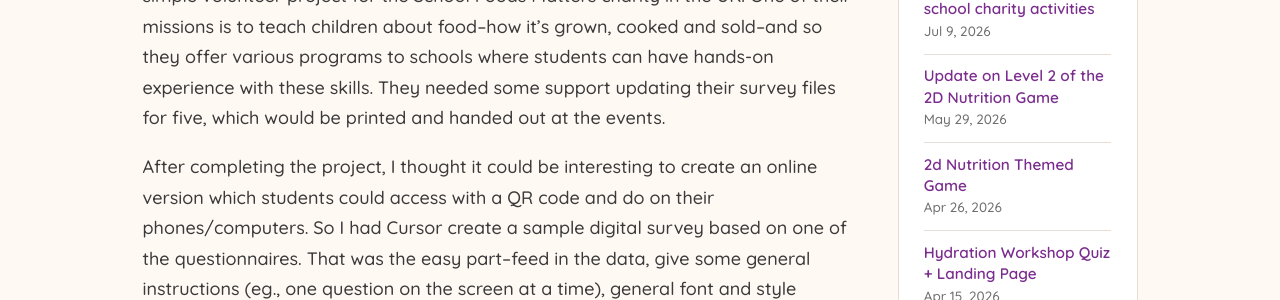
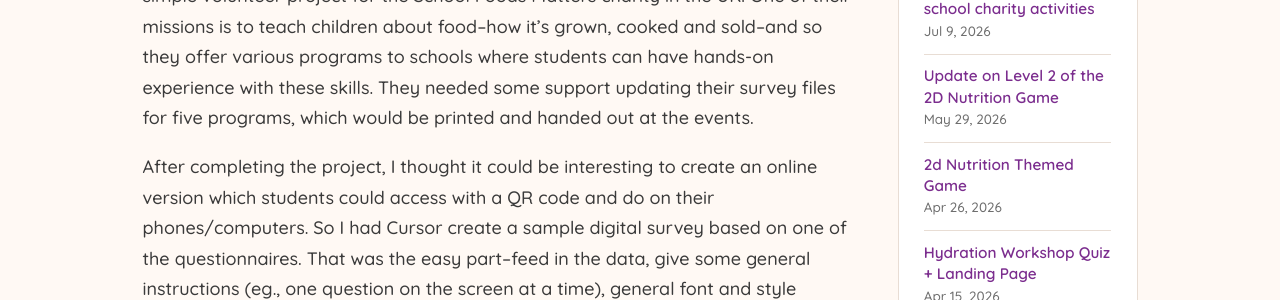
Before and after one commit to Kekkle/kekkles-korner, a Jekyll site: the page built from _posts/2026-07-09-Simple-survey.md, in a window 1280 px wide and 900 px high. Shown: the part 303-603 px from the top of the window. Built offline with Jekyll 4.4.1, drawn with Linux system fonts in a browser that asks for light colours; some of the changed text lies outside the part shown.

Commit message:
Update 2026-07-09-Simple-survey.md

```diff
--- a/_posts/2026-07-09-Simple-survey.md
+++ b/_posts/2026-07-09-Simple-survey.md
@@ -3,7 +3,7 @@
 date: 2026-07-09
 ---
 
-This project was actually completed in May, when I had the opportunity to do a simple volunteer project for the School Foods Matters charity in the UK. One of their missions is to teach children about food--how it's grown, cooked and sold--and so they offer various programs to schools where students can have hands-on experience with these skills. They needed some support updating their survey files for five, which would be printed and handed out at the events.
+This project was actually completed in May, when I had the opportunity to do a simple volunteer project for the School Foods Matters charity in the UK. One of their missions is to teach children about food--how it's grown, cooked and sold--and so they offer various programs to schools where students can have hands-on experience with these skills. They needed some support updating their survey files for five programs, which would be printed and handed out at the events.
 
 After completing the project, I thought it could be interesting to create an online version which students could access with a QR code and do on their phones/computers. So I had Cursor create a sample digital survey based on one of the questionnaires. That was the easy part--feed in the data, give some general instructions (eg., one question on the screen at a time), general font and style guides, and voila, a simple online survey. However, I like to give these projects a bit more design attention as I've found that Cursor/Ai doesn't always hit the design quite right. I found graphics on Canva that I liked and wanted to use, and did some back and forth with my agent on placement and sizing of the images, and in the end I'm happy with the result--simple, clean, inviting.
 
@@ -21,7 +21,7 @@
 
 Right now no login is required as it's just a prototype, but if the organisation were to be interested in this, we’d add sign ins before wider use.
 
-## What we built
+### What we built
 
 At a glance:
 
```
Also changed, not shown: other parts of _posts/2026-07-09-Simple-survey.md (+3 -3 lines).
